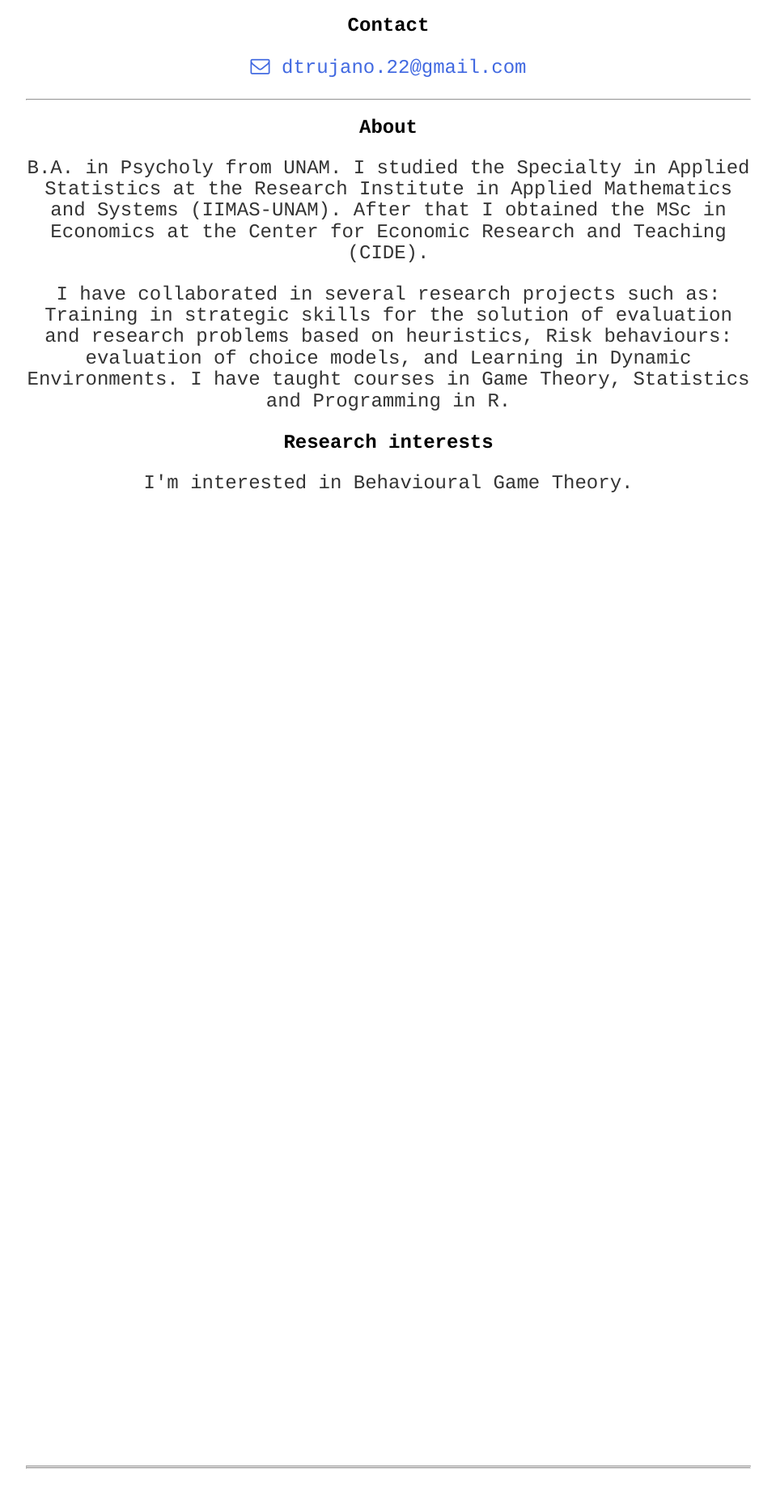
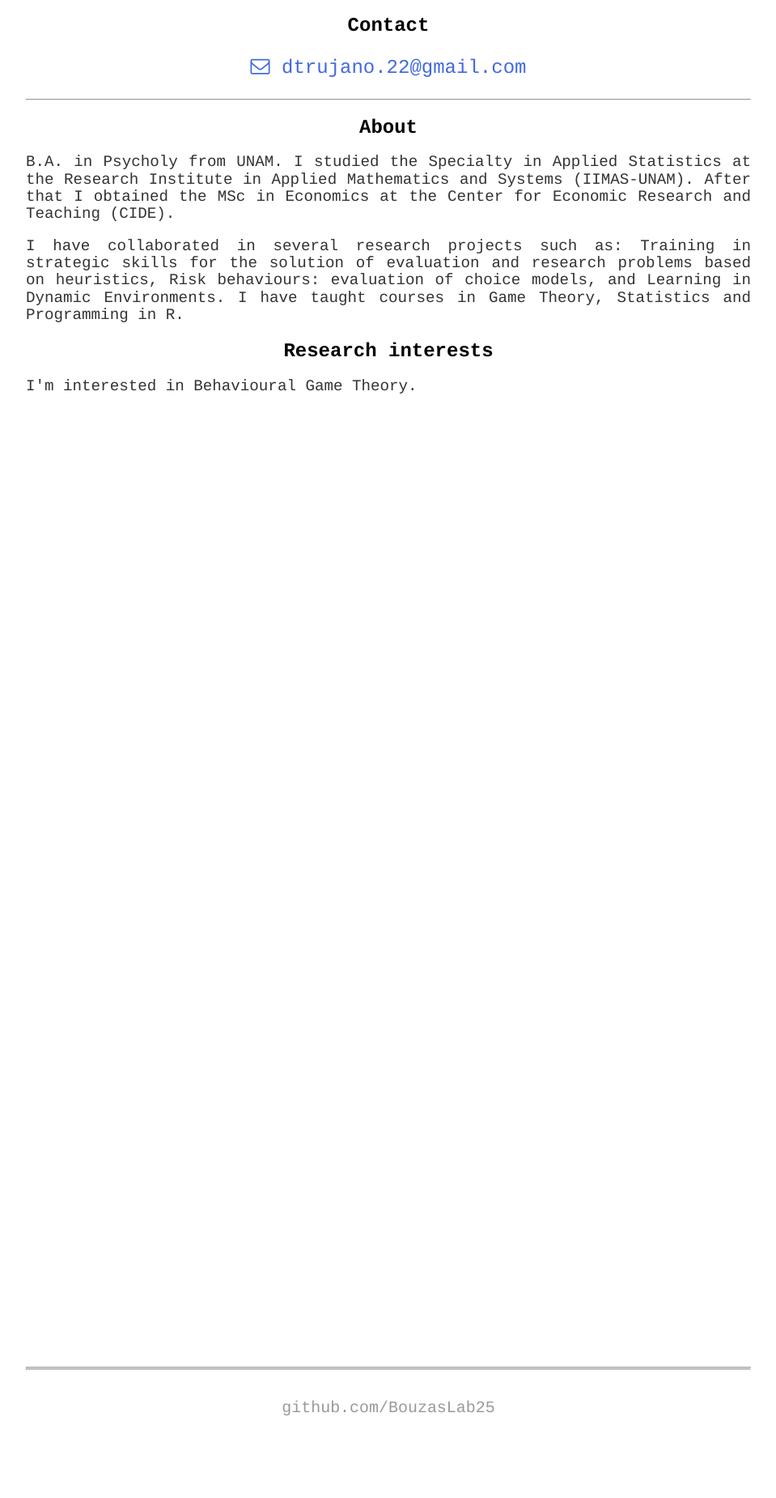
Before and after one commit to BouzasLab25/bouzaslab25.github.io, a Jekyll site: the page built from people/dario.html, in a window 1280 px wide. Shown: the part 673-2523 px from the top of the page at 81% size, without its empty margins (160-1119 px from the left). Built offline with Jekyll 4.4.1, drawn with Linux system fonts in a browser that asks for light colours.

Commit message:
Update dario.html

```diff
--- a/people/dario.html
+++ b/people/dario.html
@@ -17,9 +17,9 @@
 <hr>
  <h2>About</h2>
 
- <p> B.A. in Psycholy from UNAM. I studied the Specialty in Applied Statistics at the Research Institute in Applied Mathematics and Systems (IIMAS-UNAM). After that I obtained the MSc in Economics at the Center for Economic Research and Teaching (CIDE).</p>
- <p>I have collaborated in several research projects such as: Training in strategic skills for the solution of evaluation and research problems based on heuristics, Risk behaviours: evaluation of choice models, and Learning in Dynamic Environments. I have taught courses in Game Theory, Statistics and Programming in R. </p>
+ <p class='text'> B.A. in Psycholy from UNAM. I studied the Specialty in Applied Statistics at the Research Institute in Applied Mathematics and Systems (IIMAS-UNAM). After that I obtained the MSc in Economics at the Center for Economic Research and Teaching (CIDE).</p>
+ <p class='text'>I have collaborated in several research projects such as: Training in strategic skills for the solution of evaluation and research problems based on heuristics, Risk behaviours: evaluation of choice models, and Learning in Dynamic Environments. I have taught courses in Game Theory, Statistics and Programming in R. </p>
 
   <h2>Research interests</h2>
 
- <p> I'm interested in Behavioural Game Theory. </p>
+ <p class='text'> I'm interested in Behavioural Game Theory. </p>
```
